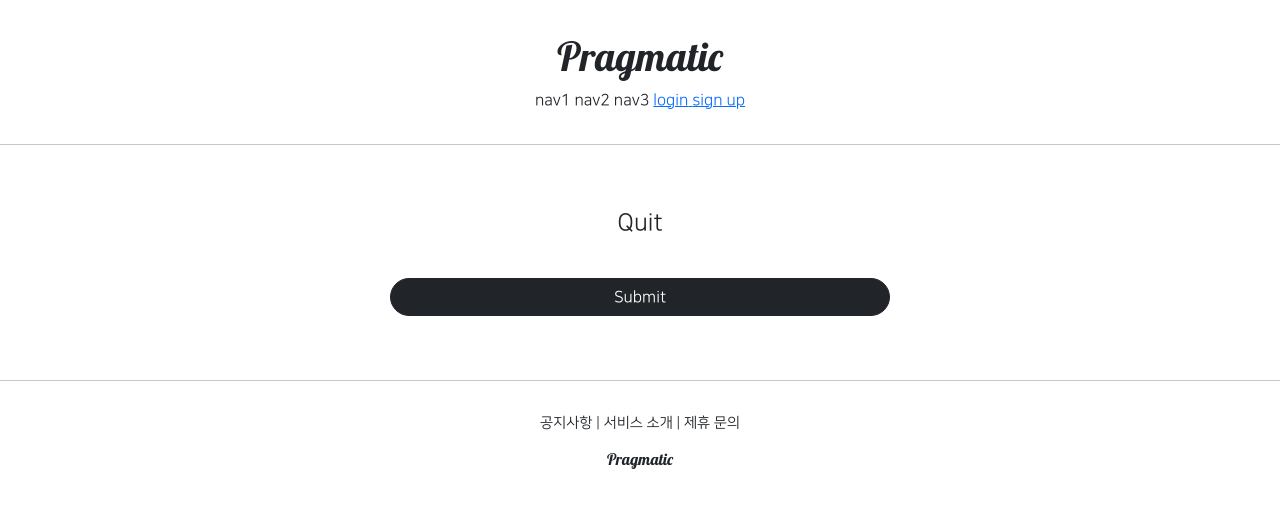
After one commit to Hoony0321/Python, a Django app: template django_lecture/pragmatic/accountapp/templates/accountapp/delete.html in a window 1280 px wide. The commit adds this page. Shown: the top 508 px of the page. Run offline with Django 3.2, Linux system fonts and the light colour scheme; the template is opened without the code that fills it, so the values that code supplies are empty; some libraries are stand-ins or nearby versions.

Commit message:
django course 26

```diff
--- /dev/null
+++ b/django_lecture/pragmatic/accountapp/templates/accountapp/delete.html
@@ -0,0 +1,15 @@
+{% extends 'base.html' %}
+
+{% block content %}
+
+    <div style="text-align:center; max-width:500px; margin:4rem auto;">
+        <div class="mb-4">
+            <h4>Quit</h4>
+        </div>
+        <form action="{%  url 'accountapp:delete' pk=user.pk %}" method="post">
+            {% csrf_token %}
+            <input type="submit" class="btn btn-dark rounded-pill col-12 mt-3">
+        </form>
+    </div>
+
+{% endblock %}
--- a/django_lecture/pragmatic/accountapp/templates/accountapp/detail.html
+++ b/django_lecture/pragmatic/accountapp/templates/accountapp/detail.html
@@ -15,6 +15,12 @@
                     Change Info
                 </p>
             </a>
+
+            <a href="{% url 'accountapp:delete' pk=user.pk %}">
+                <p>
+                    Quit
+                </p>
+            </a>
             {% endif %}
 
 
--- a/django_lecture/pragmatic/accountapp/urls.py
+++ b/django_lecture/pragmatic/accountapp/urls.py
@@ -13,4 +13,5 @@ urlpatterns = [
     path('logout/', LogoutView.as_view(), name='logout'),
     path('detail/<int:pk>', views.AccountDetailView.as_view(), name='detail'),
     path('update/<int:pk>', views.AccountUpdateView.as_view(), name='update'),
+    path('delete/<int:pk>', views.AccountDeleteView.as_view(), name='delete'),
 ]
--- a/django_lecture/pragmatic/templates/header.html
+++ b/django_lecture/pragmatic/templates/header.html
@@ -7,11 +7,21 @@
         <span>nav2</span>
         <span>nav3</span>
         {% if not user.is_authenticated %}
-            <a href="{% url 'accountapp:login' %}?next={{ request.path }}"><span>login</span></a>
+            <a href="{% url 'accountapp:login' %}?next={{ request.path }}">
+                <span>login</span>
+            </a>
+
+            <a href="{% url 'accountapp:create' %}">
+                <span>sign up</span>
+            </a>
         {% else %}
             <a href="{% url 'accountapp:detail' pk=user.pk %}">
                 <span>mypage</span>
             </a>
+
+            <a href="{% url 'accountapp:logout' %}">
+                <span>logout</span>
+            </a>
         {% endif %}
     </div>
 </div>
```
Also changed, not shown: django_lecture/pragmatic/accountapp/views.py (+6 -1 lines).
